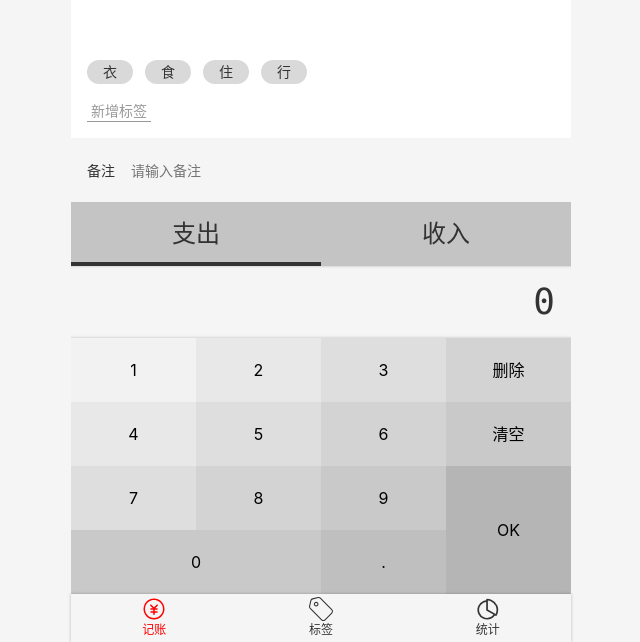
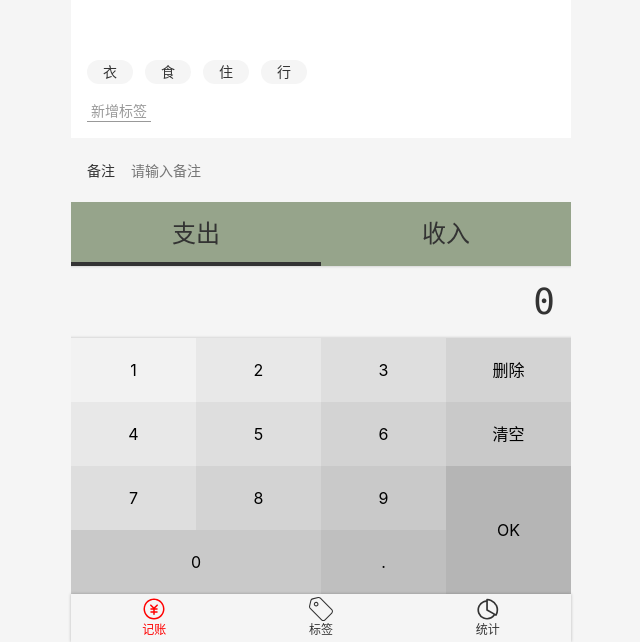
Before and after one commit to niuniu315/wangcai-2, a Vue app: page /#/money in a window 1280 px wide. Shown: the part 158-800 px from the top of the page, without its empty margins (319-959 px from the left). Built offline with nearby package versions, Linux system fonts and the light colour scheme.

Commit message:
我也不知道我修改了啥，随便改改

```diff
--- a/src/App.vue
+++ b/src/App.vue
@@ -15,9 +15,9 @@ body {
   color: #333;
   font-family: $font-hei;
   line-height: 1.5;
-  background: #f5f5f5;
   max-width: 500px;
   margin: 0 auto;
+  background: #f5f5f5;
 }
 
 #app {
--- a/src/components/Nav.vue
+++ b/src/components/Nav.vue
@@ -28,6 +28,8 @@ nav {
   display: flex;
   @extend %outerShadow;
   font-size: 12px;
+  background: #f5f5f5;
+
   > .item {
     padding: 3px 0;
     width: 33.33333%;
@@ -35,12 +37,15 @@ nav {
     justify-content: center;
     align-items: center;
     flex-direction: column;
+
     .icon {
       width: 24px;
       height: 24px;
     }
-  }> .item.selected{
-     color: $color-highlight;
-   }
+  }
+
+  > .item.selected {
+    color: $color-highlight;
+  }
 }
 </style>
--- a/src/components/money/Tabs.vue
+++ b/src/components/money/Tabs.vue
@@ -39,7 +39,7 @@ export default class Tabs extends Vue {
 
 <style lang="scss" scoped>
 .tabs {
-  background: #C4C4C4;
+  background: #96a48b;
   display: flex;
   text-align: center;
   font-size: 24px;
--- a/src/components/money/Tags.vue
+++ b/src/components/money/Tags.vue
@@ -56,8 +56,8 @@ export default class Tags extends mixins(TagHelper) {
     flex-wrap: wrap;
 
     > li {
-      $bg: #d9d9d9;
-      background: $bg;
+      $bg: #96a48b;
+      background: #f5f5f5;
       $h: 24px;
       height: $h;
       line-height: $h;
@@ -67,7 +67,7 @@ export default class Tags extends mixins(TagHelper) {
       margin-top: 4px;
 
       &.selected {
-        background: darken($bg, 50%);
+        background: $bg;
         color: white;
       }
     }
--- a/src/constants/recordTypeList.ts
+++ b/src/constants/recordTypeList.ts
@@ -1,3 +1,4 @@
+//Object.freeze 将这个对象冻结 不能被修改
 export default Object.freeze([
   {text: '支出', value: '-'},
   {text: '收入', value: '+'},
--- a/src/views/Money.vue
+++ b/src/views/Money.vue
@@ -35,9 +35,9 @@ export default class Money extends Vue {
     tags: [], notes: '', type: '-', amount: 0
   };
 
-  onUpdateNotes(value: string) {
-    this.record.notes = value;
-  }
+  // onUpdateNotes(value: string) {
+  //   this.record.notes = value;
+  // }
 
   onUpdateAmount(value: string) {
     this.record.amount = parseFloat(value); // 将类型转换成string
@@ -48,10 +48,13 @@ export default class Money extends Vue {
   }
 
   saveRecord() {
+    this.$store.commit('createRecord', this.record);
     if (!this.record.tags || this.record.tags.length === 0) {
       return window.alert('请至少选择一个标签');
     }
-    this.$store.commit('createRecord', this.record);
+    if (this.record.amount === 0) {
+      return window.alert('请输入金额');
+    }
     if (this.$store.state.createRecordError === null) {
       window.alert('已保存');
     }
--- a/src/views/Statistics.vue
+++ b/src/views/Statistics.vue
@@ -10,7 +10,7 @@
           <ol>
             <li v-for="item in group.items" :key="item.id" class="record">
               <span>{{ tagString(item.tags) }}</span>
-              <span class="notes">备注:{{ item.notes }}</span>
+              <span class="notes"><strong>备注:</strong> {{ item.notes }}</span>
               <span>￥{{ item.amount }} </span>
             </li>
           </ol>
@@ -99,6 +99,7 @@ export default class Statistics extends Vue {
   }
 
   type = '-';
+  //间隔
   interval = 'day';
   recordTypeList = recordTypeList;
 }
```
